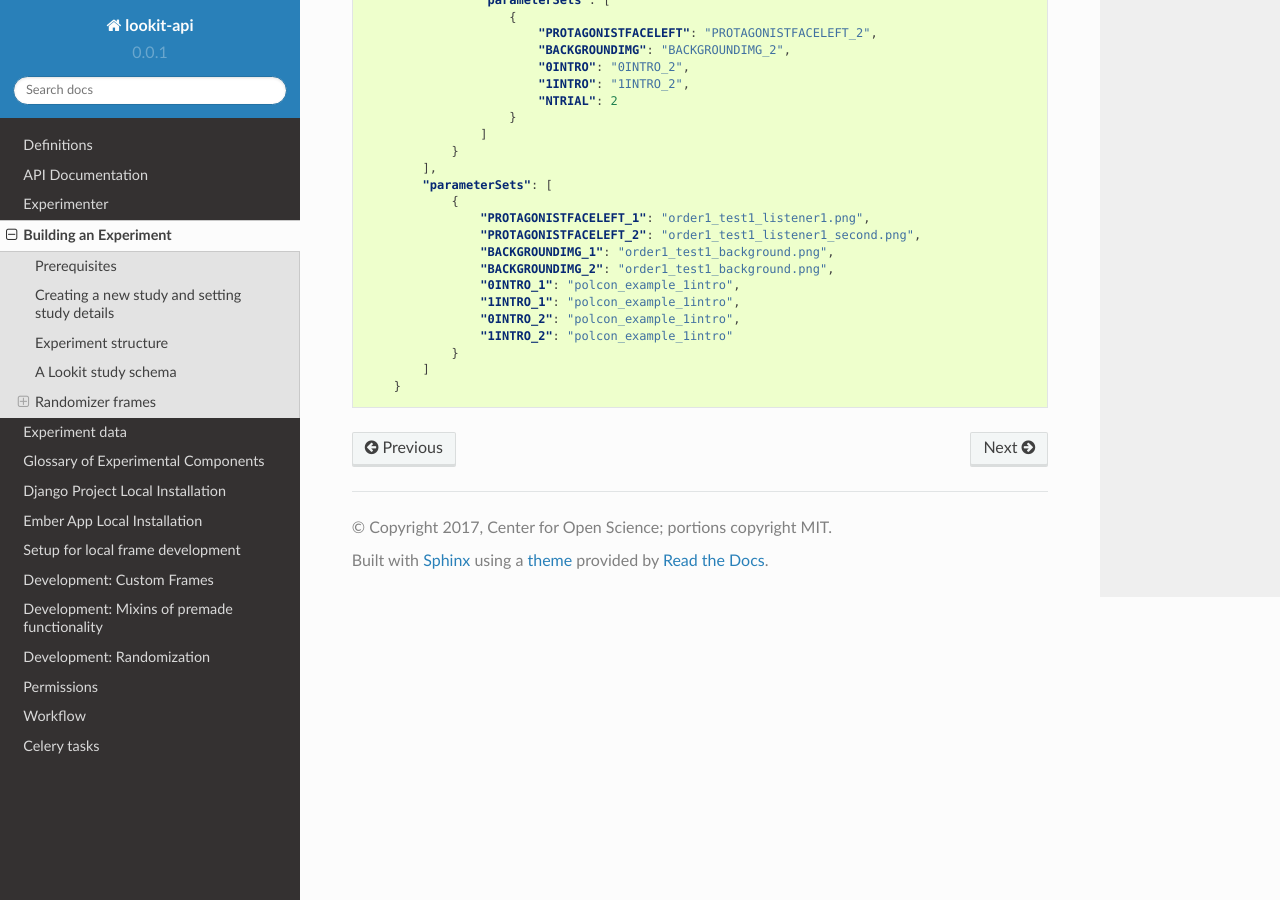
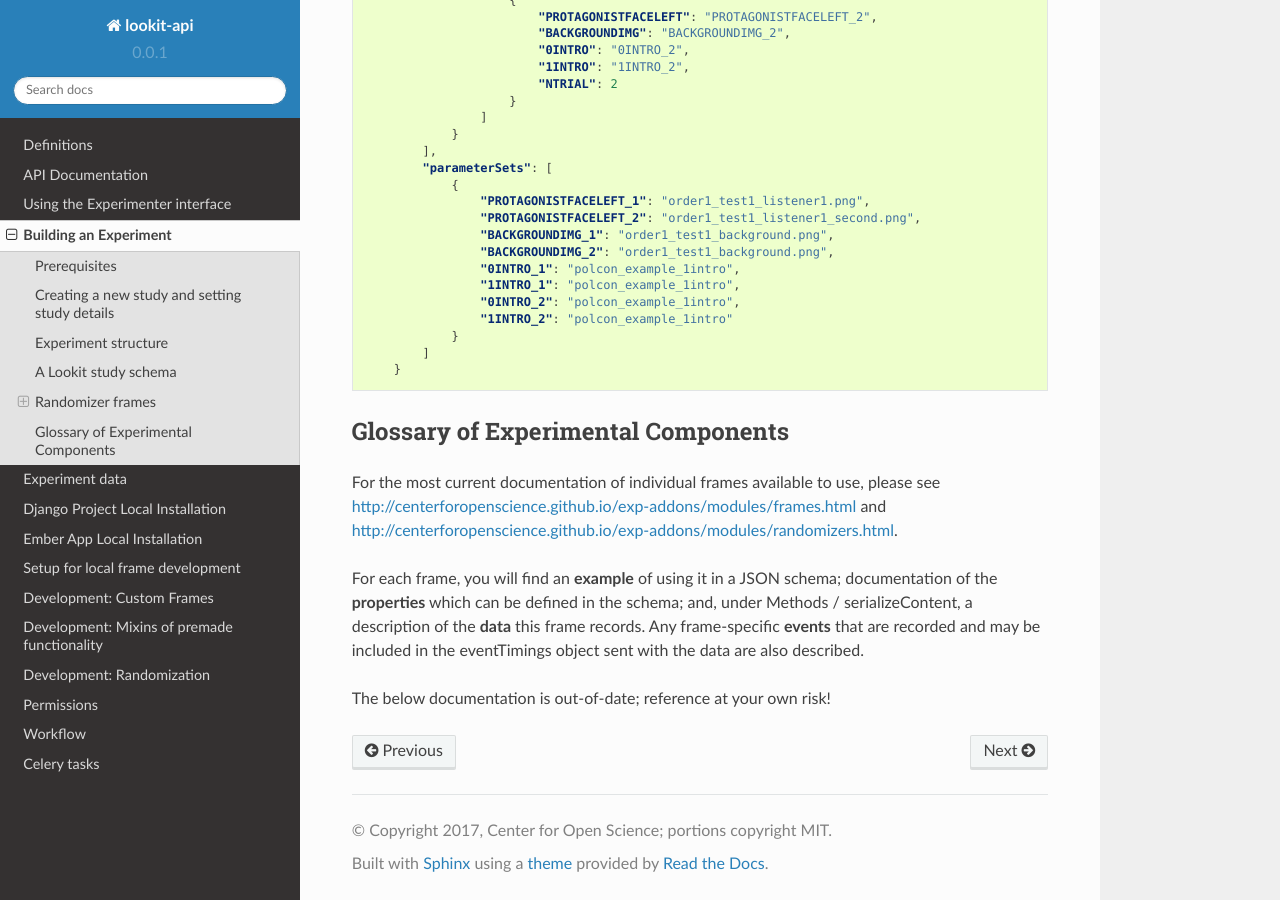
Before and after one commit to lookit/lookit-api, a Sphinx documentation site: the page built from docs/source/experiments.md, in a window 1280 px wide and 900 px high, scrolled down 9596 px. Built offline with Sphinx 7.4.7 and the Read the Docs theme 2.0.0, drawn with Linux system fonts in a browser that asks for light colours.

Commit message:
Condense experiment documentation

````diff
--- a/docs/source/experimenter.rst
+++ b/docs/source/experimenter.rst
@@ -1,5 +1,5 @@
 ###############
-Experimenter
+Using the Experimenter interface
 ###############
 
 ===========
--- a/docs/source/experiments.md
+++ b/docs/source/experiments.md
@@ -1,6 +1,6 @@
 # Building an Experiment
 
-### Prerequisites
+## Prerequisites
 
 If you are unfamiliar with the JSON format, you may want to spend a couple minutes reading the introduction here:
 [http://www.json.org/](http://www.json.org/).
@@ -10,7 +10,7 @@ are a great place to learn more about this specification.
 
 A helpful resource to check your JSON Schema for simple errors like missing or extra commas, unmatched braces, etc. is [jsonlint](http://jsonlint.com/).
 
-### Creating a new study and setting study details
+## Creating a new study and setting study details
 
 You can click 'New Experiment' to get started working on your own study, or clone an existing study to copy its experiment definition.
 
@@ -28,7 +28,7 @@ Here are the corresponding study views on Lookit:
 
 Your study's unique ID can be seen in the URL as you view it on Lookit.
 
-### Experiment structure
+## Experiment structure
 
 To define what actually happens in your study, go to "Build Experiment" at the bottom of the detail page. In this "experiment editor" view, Experimenter provides an interface to define the structure of an experiment using a JSON document. This is composed of two segments:
 
@@ -128,7 +128,7 @@ This JSON document describes a fairly simple experiment. It has three basic part
 ```
 
 
-### A Lookit study schema
+## A Lookit study schema
 
 A typical Lookit study might contain the following frame types:
 
@@ -145,7 +145,7 @@ A typical Lookit study might contain the following frame types:
 
 For now, before any fullscreen frames, a frame that extends exp-frame-base-unsafe (like exp-lookit-instructions) needs to be used so that the transition to fullscreen works smoothly. A more flexible way to achieve this behavior is in the works!
 
-### Randomizer frames
+## Randomizer frames
 
 Generally, you'll want to show slightly different versions of the study to different participants: perhaps you have a few different conditions, and/or need to counterbalance the order of trials or left/right position of stimuli. To do this, you'll use a special frame called a **randomizer** to select an appropriate sequence of frames for a particular trial. A randomizer frame can be automatically expanded to a list of frames, so that for instance you can specify your 12 looking-time trials all at once.
 
@@ -165,6 +165,7 @@ To select this randomizer, you need to define a frame that has the appropriate `
         ...
     }
 }
+
 ```
 
 There are three special properties you need to define to use `random-parameter-set`: `frameList`, `commonFrameProperties`, and `parameterSets`.
@@ -223,12 +224,12 @@ Let's walk through an example of using this randomizer. Suppose we start with th
         "exit-survey"
     ]
 }
+
 ```
 
 But what we really want to do is have some kids think about how tasty broccoli is, and others think about how yucky it is! We can use a `random-parameter-set` frame to replace both text frames:
 
-```
-
+```json
 {
     "frames": {
         "instruct-and-manip": {
@@ -289,6 +290,7 @@ But what we really want to do is have some kids think about how tasty broccoli i
         "exit-survey"
     ]
 }
+
 ```
 
 Notice that since both of the frames in the `frameList` were of the same kind, we could define the kind in `commonFrameProperties`. We no longer define `id` values for the frames, as they will be automatically identified as `instruct-and-manip-1` and `instruct-and-manip-2`.
@@ -297,7 +299,7 @@ If we wanted to have 75% of participants think about how tasty broccoli is, we c
 
 > Note: One use of parameterSetWeights is to stop testing conditions that you already have enough children in as data collection proceeds.
 
-#### Nested randomizers
+### Nested randomizers
 
 The frame list you provide to the randomParameterSet randomizer can even include other randomizer frames! This allows you to, for instance, define a **trial** that includes several distinct **blocks** (say, an intro, video, and then 4 test questions), then show 10 of those trials with different parameters - without having to write out all 60 blocks. There's nothing "special" about doing this, but it can be a little more confusing.
 
@@ -410,3 +412,13 @@ Here's an example. Notice that `"kind": "choice"`, `"sampler": "random-parameter
         ]
     }
 ```
+
+
+
+## Glossary of Experimental Components
+
+For the most current documentation of individual frames available to use, please see [http://centerforopenscience.github.io/exp-addons/modules/frames.html](http://centerforopenscience.github.io/exp-addons/modules/frames.html) and [http://centerforopenscience.github.io/exp-addons/modules/randomizers.html](http://centerforopenscience.github.io/exp-addons/modules/randomizers.html).
+
+For each frame, you will find an **example** of using it in a JSON schema; documentation of the **properties** which can be defined in the schema; and, under Methods / serializeContent, a description of the **data** this frame records. Any frame-specific **events** that are recorded and may be included in the eventTimings object sent with the data are also described.
+
+The below documentation is out-of-date; reference at your own risk!
````
Also changed, not shown: docs/source/index.rst (+7 -4 lines).
